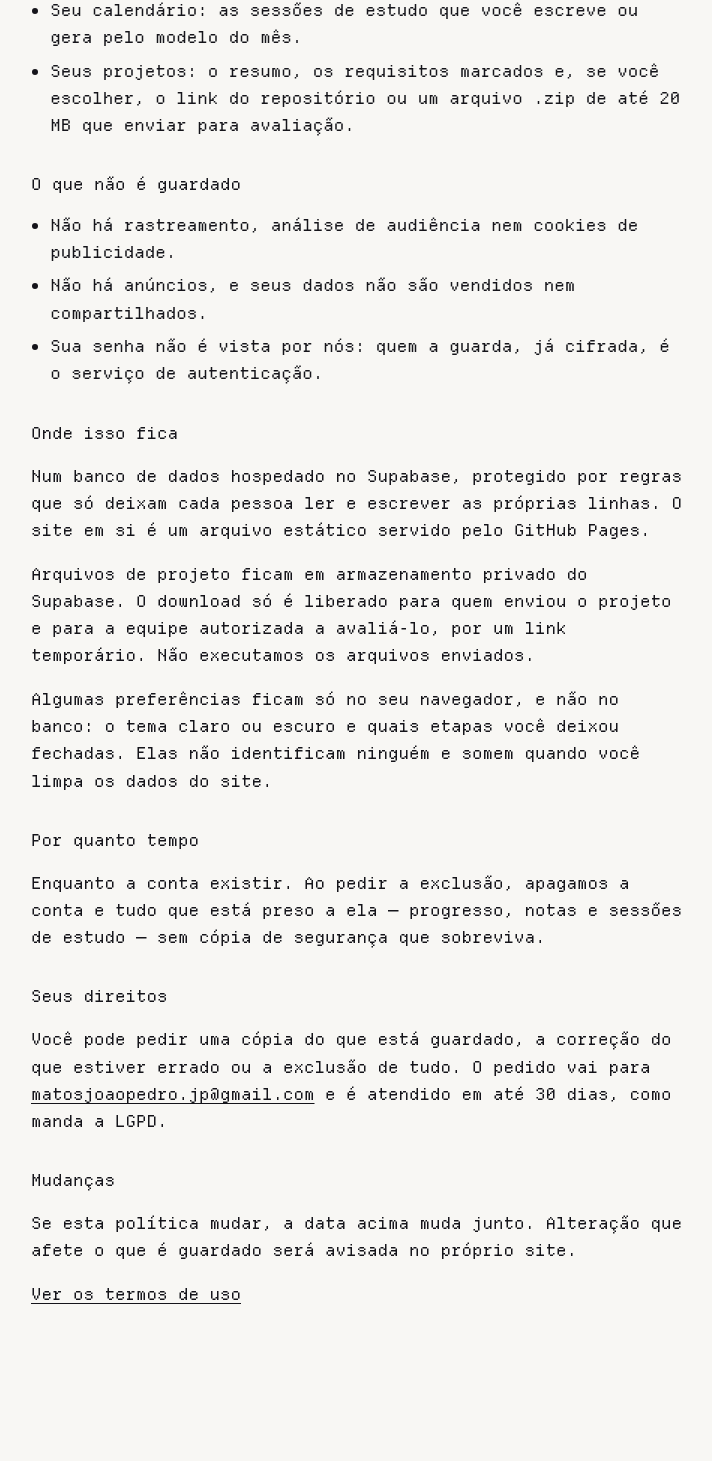
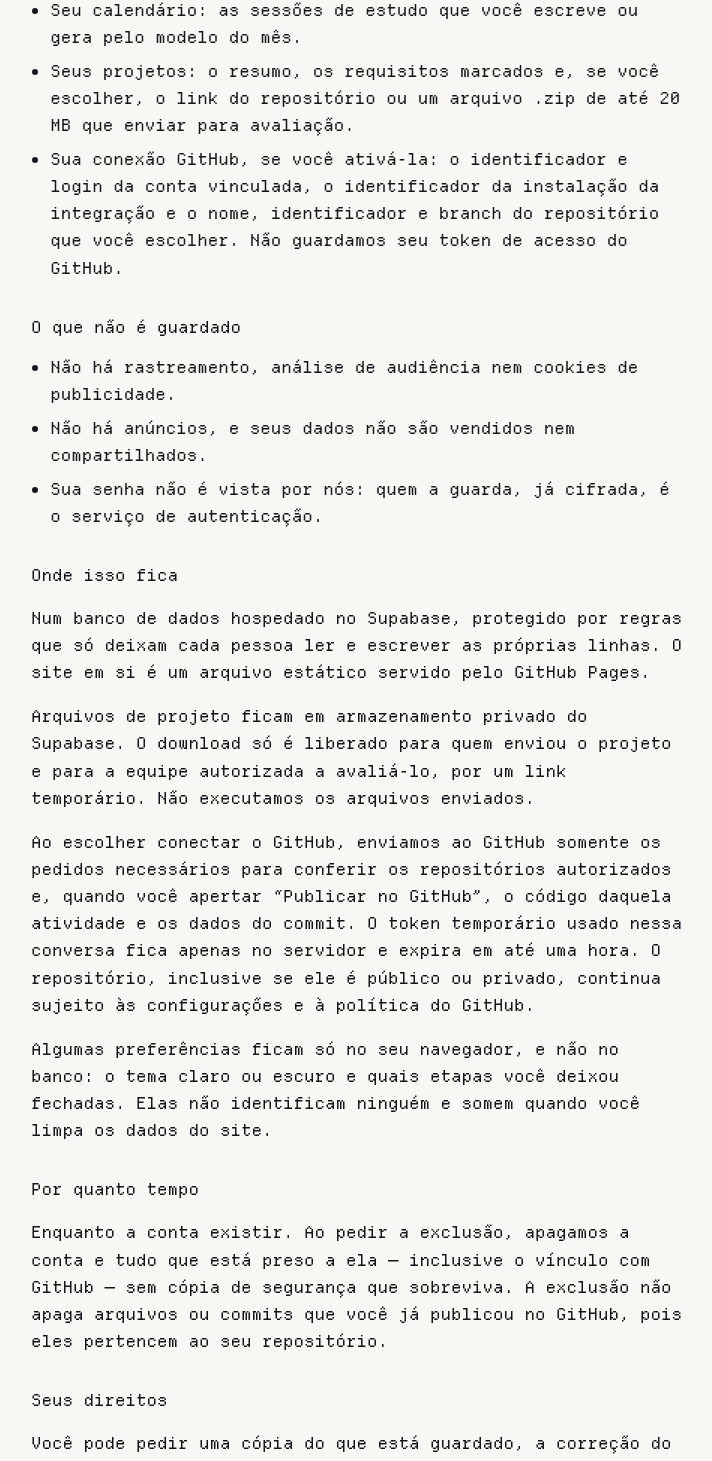
Before and after one commit to masteryogo/lets-learn-together, a SvelteKit app: page /privacidade in a window 1280 px wide. Shown: the part 511-1972 px from the top of the page, without its empty margins (281-993 px from the left). Built offline with nearby package versions, Linux system fonts and the light colour scheme; no server answers.

Commit message:
docs: explica integração GitHub

```diff
--- a/src/routes/privacidade/+page.svelte
+++ b/src/routes/privacidade/+page.svelte
@@ -28,7 +28,7 @@
 
 <main class="documento">
   <h1 class="documento__titulo">Privacidade</h1>
-  <p class="documento__data">Atualizada em 22 de outubro de 2026</p>
+  <p class="documento__data">Atualizada em 23 de outubro de 2026</p>
 
   <p>
     O <strong>Let's Learn Together</strong> é um site de roadmaps de estudo. Ele
@@ -56,6 +56,12 @@
       você escolher, o link do repositório ou um arquivo .zip de até 20 MB que
       enviar para avaliação.
     </li>
+    <li>
+      <strong>Sua conexão GitHub, se você ativá-la:</strong> o identificador e
+      login da conta vinculada, o identificador da instalação da integração e
+      o nome, identificador e branch do repositório que você escolher. Não
+      guardamos seu token de acesso do GitHub.
+    </li>
   </ul>
 
   <h2>O que não é guardado</h2>
@@ -80,6 +86,14 @@
     avaliá-lo, por um link temporário. Não executamos os arquivos enviados.
   </p>
   <p>
+    Ao escolher conectar o GitHub, enviamos ao <strong>GitHub</strong> somente
+    os pedidos necessários para conferir os repositórios autorizados e, quando
+    você apertar “Publicar no GitHub”, o código daquela atividade e os dados do
+    commit. O token temporário usado nessa conversa fica apenas no servidor e
+    expira em até uma hora. O repositório, inclusive se ele é público ou
+    privado, continua sujeito às configurações e à política do GitHub.
+  </p>
+  <p>
     Algumas preferências ficam só no seu navegador, e não no banco: o tema
     claro ou escuro e quais etapas você deixou fechadas. Elas não identificam
     ninguém e somem quando você limpa os dados do site.
@@ -88,8 +102,9 @@
   <h2>Por quanto tempo</h2>
   <p>
     Enquanto a conta existir. Ao pedir a exclusão, apagamos a conta e tudo que
-    está preso a ela — progresso, notas e sessões de estudo — sem cópia de
-    segurança que sobreviva.
+    está preso a ela — inclusive o vínculo com GitHub — sem cópia de segurança
+    que sobreviva. A exclusão não apaga arquivos ou commits que você já publicou
+    no GitHub, pois eles pertencem ao seu repositório.
   </p>
 
   <h2>Seus direitos</h2>
```
Also changed, not shown: src/routes/termos/+page.svelte (+16 -1 lines).
